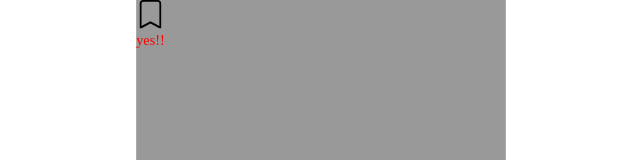
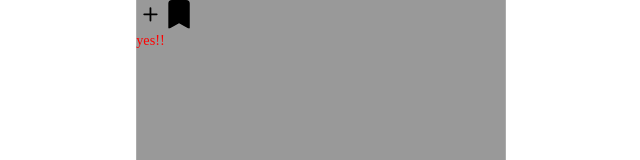
Before and after one commit to uedamasanari/school_develop_1, a Next.js app in the folder corde_cloud/frontend/: page /timeline in a window 1280 px wide. Shown: the top 160 px of the page, without its empty margins (319-959 px from the left). Built offline with nearby package versions, Linux system fonts and the light colour scheme.

Commit message:
timeline

```diff
--- a/corde_cloud/frontend/src/pages/timeline.jsx
+++ b/corde_cloud/frontend/src/pages/timeline.jsx
@@ -2,11 +2,14 @@
 
 export default function Timeline() {
   return (
-    <><svg className={styles.bookmark} xmlns="http://www.w3.org/2000/svg" width="32" height="32" fill="currentColor" class="bi bi-bookmark" viewBox="0 0 16 16">
-        <path d="M2 2a2 2 0 0 1 2-2h8a2 2 0 0 1 2 2v13.5a.5.5 0 0 1-.777.416L8 13.101l-5.223 2.815A.5.5 0 0 1 2 15.5V2zm2-1a1 1 0 0 0-1 1v12.566l4.723-2.482a.5.5 0 0 1 .554 0L13 14.566V2a1 1 0 0 0-1-1H4z" />
-      </svg>
-      <div className={styles.yes}>
-        yes!!
-      </div></>
+    <><svg xmlns="http://www.w3.org/2000/svg" width="32" height="32" fill="currentColor" class="bi bi-plus" viewBox="0 0 16 16">
+      <path d="M8 4a.5.5 0 0 1 .5.5v3h3a.5.5 0 0 1 0 1h-3v3a.5.5 0 0 1-1 0v-3h-3a.5.5 0 0 1 0-1h3v-3A.5.5 0 0 1 8 4z" />
+    </svg>
+    <><svg xmlns="http://www.w3.org/2000/svg" width="32" height="32" fill="currentColor" class="bi bi-bookmark-fill" viewBox="0 0 16 16">
+      <path d="M2 2v13.5a.5.5 0 0 0 .74.439L8 13.069l5.26 2.87A.5.5 0 0 0 14 15.5V2a2 2 0 0 0-2-2H4a2 2 0 0 0-2 2z"/>
+    </svg>
+        <div className={styles.yes}>
+          yes!!
+        </div></></>
   )
 }
--- a/corde_cloud/frontend/src/styles/Timeline.module.css
+++ b/corde_cloud/frontend/src/styles/Timeline.module.css
@@ -1,6 +1,3 @@
 .yes{
     color:red;
 }
-.bokkmark{
-    text-align: right;
-}
```
